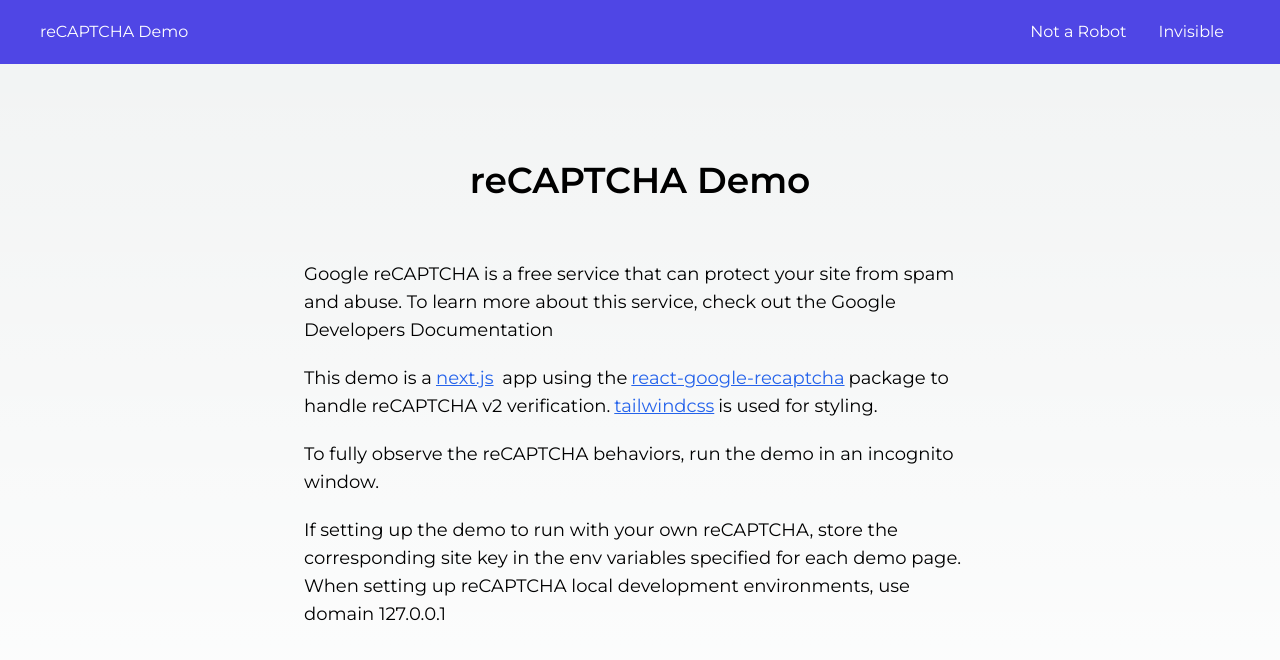
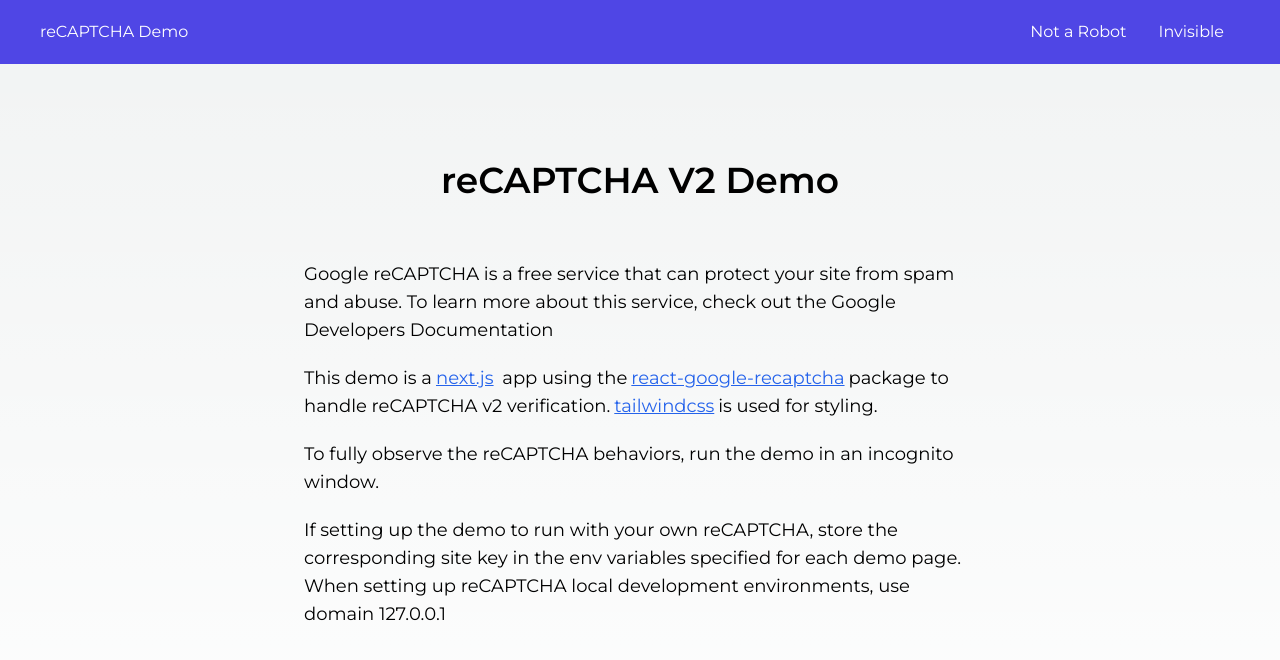
Before and after one commit to BarbaraPruz/recaptchademo, a Next.js app: page / in a window 1280 px wide. Shown: the top 660 px of the page. Built offline with nearby package versions, Linux system fonts and the light colour scheme.

Commit message:
Update aboutdemo

```diff
--- a/components/AboutDemo.tsx
+++ b/components/AboutDemo.tsx
@@ -5,7 +5,7 @@
 export default function AboutDemo() {
   return (
     <div className="flex flex-col gap-5 max-w-2xl text-lg">
-      <Title>reCAPTCHA Demo</Title>
+      <Title>reCAPTCHA V2 Demo</Title>
       <p>
         Google reCAPTCHA is a free service that can protect your site from spam
         and abuse. To learn more about this service, check out the&nbsp;
--- a/components/Navbar.tsx
+++ b/components/Navbar.tsx
@@ -27,3 +27,5 @@
     </header>
   );
 }
+// invisible 6LdciAUnAAAAAEws4wlZcx1tpAiI_XbjN9T1GijR
+// not a robot 6LdhiAUnAAAAALdUonQsMfvKsqZ9FEWAMcty4KeH
```
